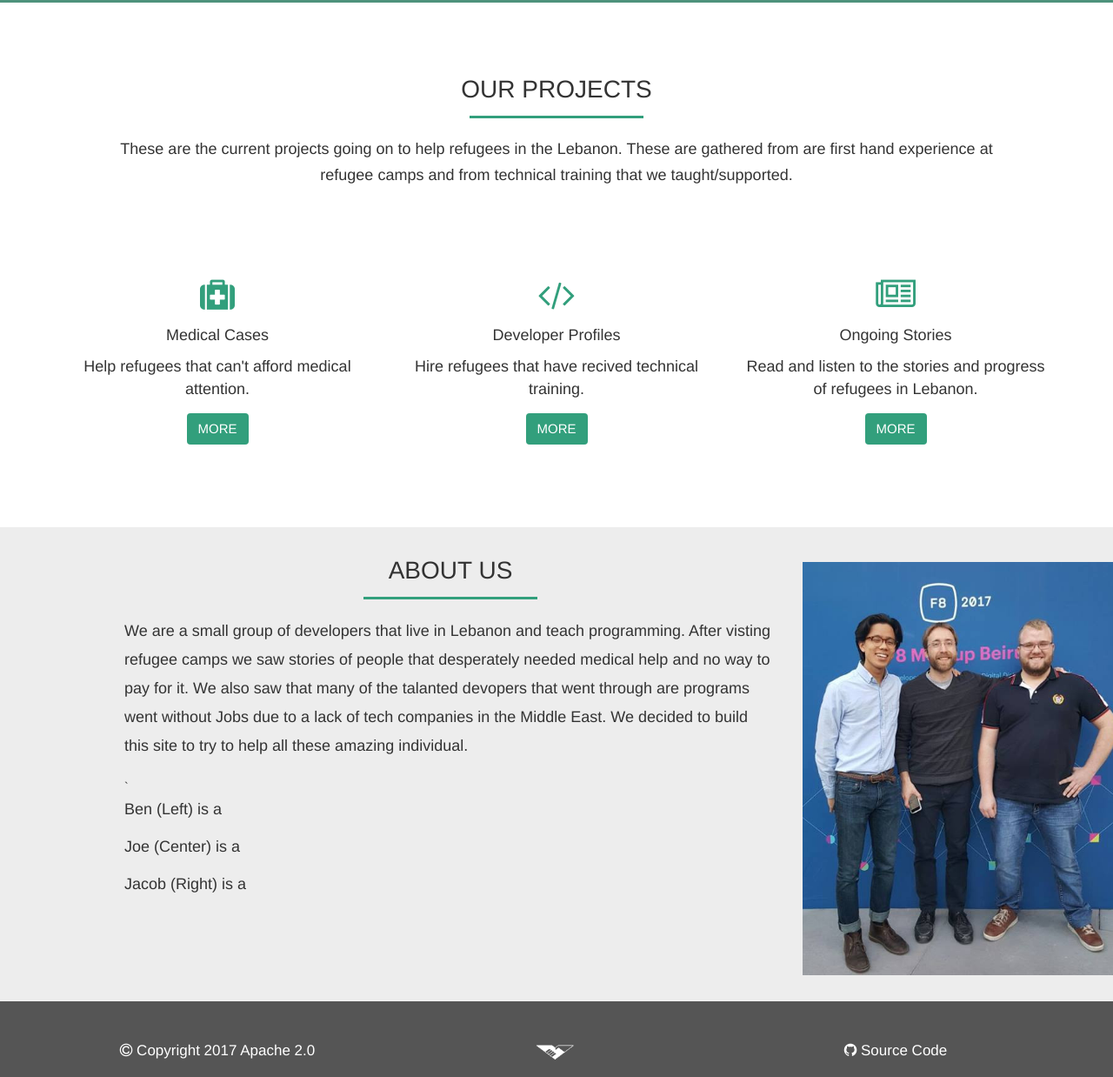
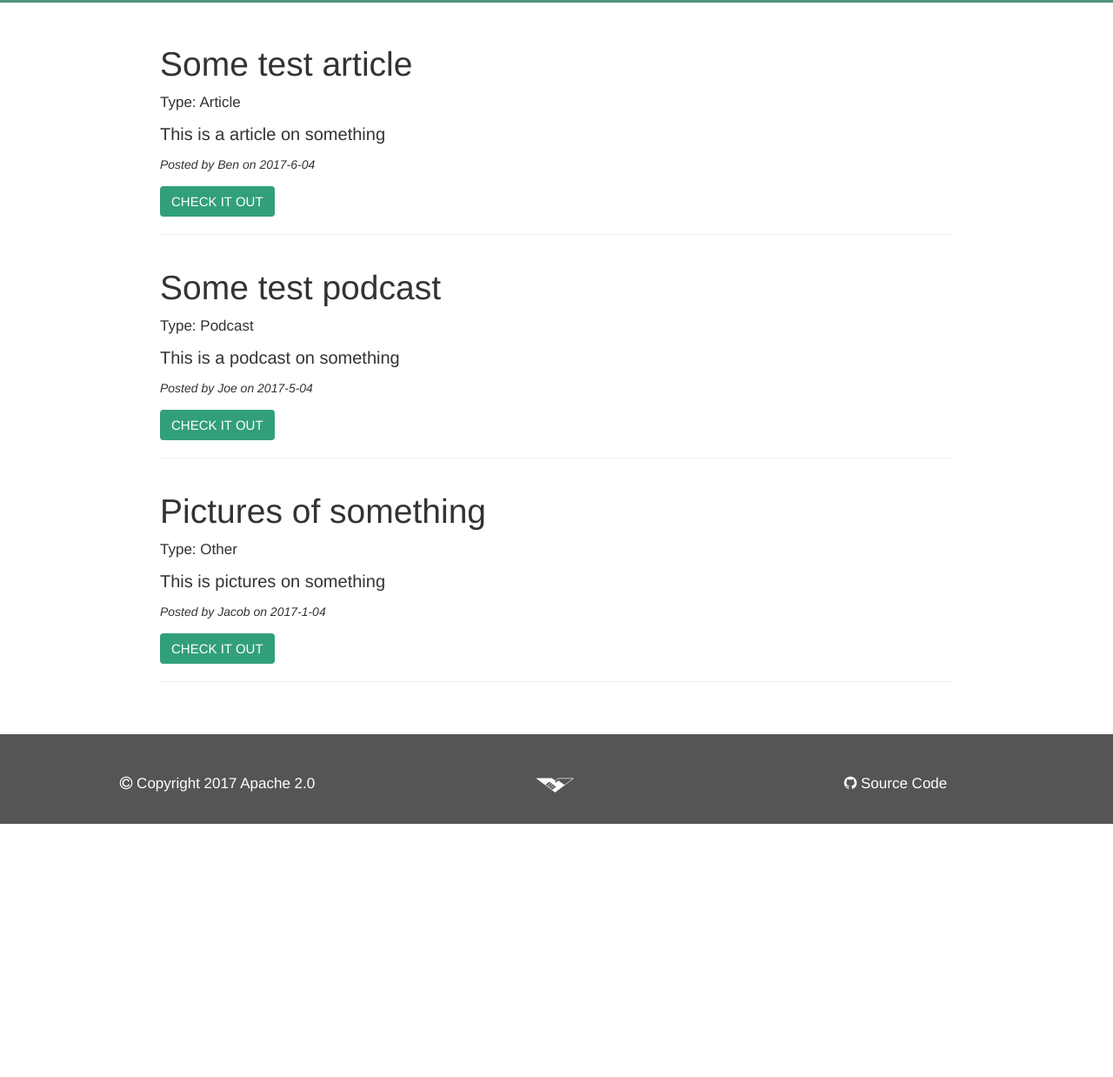
Before and after one commit to Project-Jinn/project-jinn-website, a website: page public/views/index.html at #/stories in a window 1280 px wide. Shown: the part 297-1535 px from the top of the page at 87% size. After the commit the page ends 1244 px from the top, so only its background shows below. Drawn offline with nearby package versions, Linux system fonts and the light colour scheme; some packages are replaced by stand-ins of ours; grey boxes are pictures that could not be loaded; a script that the page names is missing.

Commit message:
Add stories section

```diff
--- a/public/css/style.css
+++ b/public/css/style.css
@@ -338,6 +338,35 @@ hr.botm-line {
   font-size: 18px;
 }
 
+/*Stories*/
+.stories-area {
+  width: 80%;
+  margin-left: auto;
+  margin-right: auto;
+  margin-top: 30px;
+  margin-bottom: 40px;
+}
+
+.story-type {
+  font-size: 17px;
+}
+
+.story-desc {
+  font-size: 20px;
+}
+
+.type {
+  text-transform: capitalize;
+}
+
+.story-title {
+  font-size: 39px;
+}
+
+.story-info {
+  font-style: italic;
+}
+
 /*Footer*/
 footer {
   background: #555555;
--- a/public/js/app.js
+++ b/public/js/app.js
@@ -1,4 +1,4 @@
-var app = angular.module("app", ["ngRoute", "app.home", "app.signup", "app.signin", "app.admin", "app.medical", "app.case", "tokenModule", "app.profiles", "app.profile"]);
+var app = angular.module("app", ["ngRoute", "app.home", "app.signup", "app.signin", "app.admin", "app.medical", "app.case", "app.profiles", "app.profile", "app.stories"]);
 
 app.config(function($locationProvider, $routeProvider) {
   $locationProvider.hashPrefix("");
--- /dev/null
+++ b/public/js/routes/app.stories.js
@@ -0,0 +1,38 @@
+var app = angular.module("app.stories", ["apiModule", "ngRoute"]);
+
+app.config(function($locationProvider, $routeProvider) {
+  $locationProvider.hashPrefix("");
+  $routeProvider.when("/stories", {
+    templateUrl: "/views/templates/stories.tpl.html",
+    controller: "storiesCtrl"
+  });
+});
+
+app.controller("storiesCtrl", function($scope, apiRequests) {
+  $scope.stories = [
+    {
+      title: "Some test podcast",
+      type: "podcast",
+      desc: "This is a podcast on something",
+      link: "http://soundcloud.com",
+      author: "Joe",
+      date: "2017-5-04"
+    },
+    {
+      title: "Some test article",
+      type: "article",
+      desc: "This is a article on something",
+      link: "https://medium.com/",
+      author: "Ben",
+      date: "2017-6-04"
+    },
+    {
+      title: "Pictures of something",
+      type: "other",
+      desc: "This is pictures on something",
+      link: "https://imgur.com",
+      author: "Jacob",
+      date: "2017-1-04"
+    },
+  ];
+});
--- a/public/views/index.html
+++ b/public/views/index.html
@@ -53,6 +53,7 @@
   <script src="/js/routes/app.case.js"></script>
   <script src="/js/routes/app.profiles.js"></script>
   <script src="/js/routes/app.profile.js"></script>
+  <script src="/js/routes/app.stories.js"></script>
   <script src="/js/app.js"></script>
   <script>
     // Closes the sidebar menu
--- /dev/null
+++ b/public/views/templates/stories.tpl.html
@@ -0,0 +1,39 @@
+<header class="header-up">
+</header>
+<div class="header-down">
+  <div class="header-inner">
+    <h1>Project <img class="header-logo" src="/images/jinn.png"> Jinn</h1>
+    <p>Helping one person at a time</p>
+  </div>
+</div>
+<section class="container">
+  <div class="stories-area">
+    <div ng-repeat="story in stories | orderBy:'date':true ">
+      <div class="row">
+        <div class="col-md-12">
+          <h3 class="story-title">{{story.title}}</h3>
+          <p class="story-type">Type: <span class="type">{{story.type}}</span></p>
+          <p class="story-desc">{{story.desc}}</p>
+          <p class="story-info">Posted by {{story.author}} on {{story.date}}</p>
+          <a target="_blank" ng-href="{{story.link}}" class="more-button btn">Check it Out</a>
+          <hr>
+        </div>
+      </div>
+    </div>
+  </div>
+</section>
+<footer>
+  <div class="container">
+    <div class="row">
+      <div class="col-md-4">
+        <p><a href="https://www.apache.org/licenses/LICENSE-2.0" target="_blank"><i class="fa fa-copyright" aria-hidden="true"></i> Copyright 2017 Apache 2.0</a></p>
+      </div>
+      <div class="col-md-4">
+        <p><img class="footer-logo" src="/images/nav-logo.png"></p>
+      </div>
+      <div class="col-md-4">
+        <p><a href="https://github.com/Project-Jinn/project-jinn-website" target="_blank"><i class="fa fa-github" aria-hidden="true"></i> Source Code</p>
+      </div>
+    </div>
+  </div>
+</footer>
```
